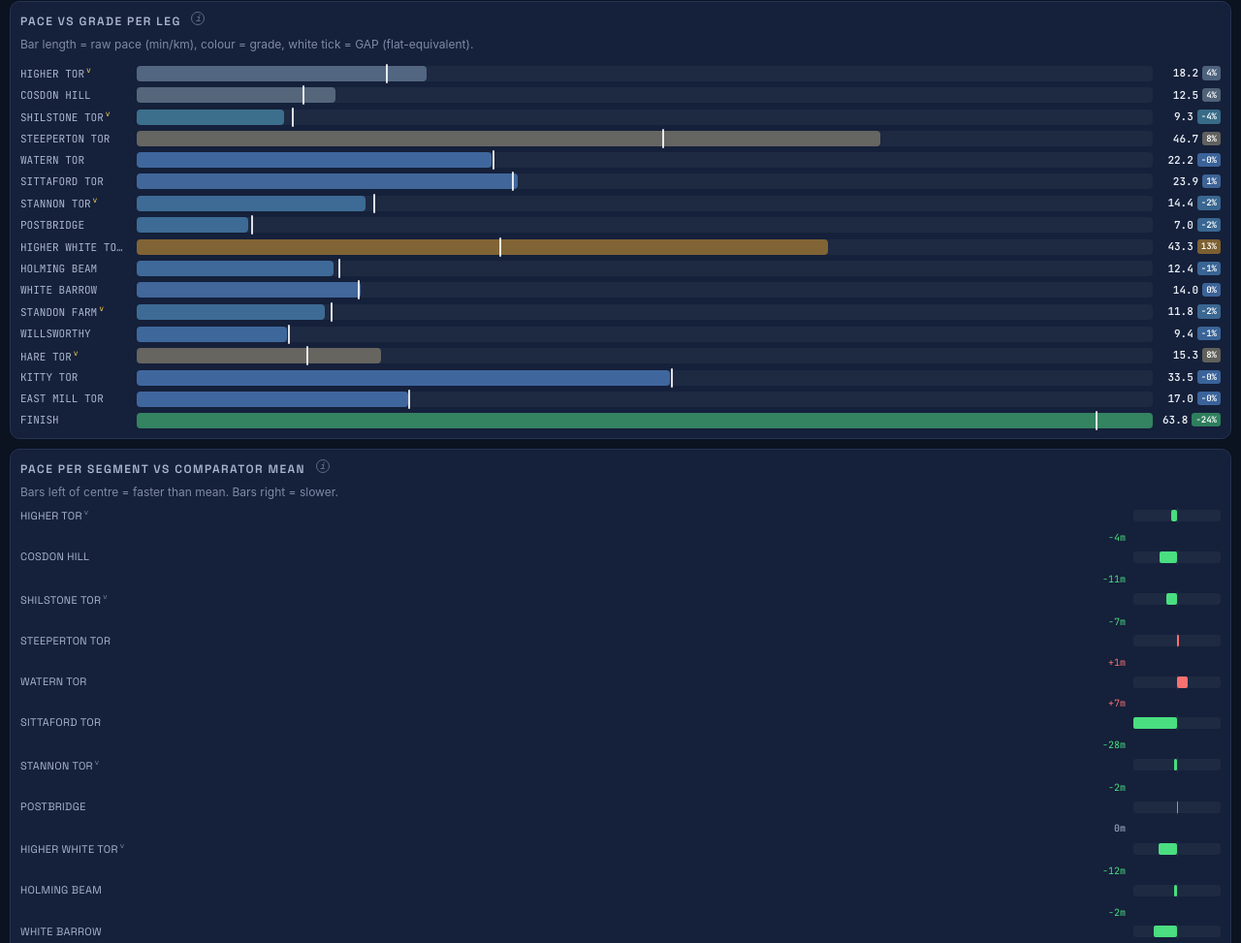
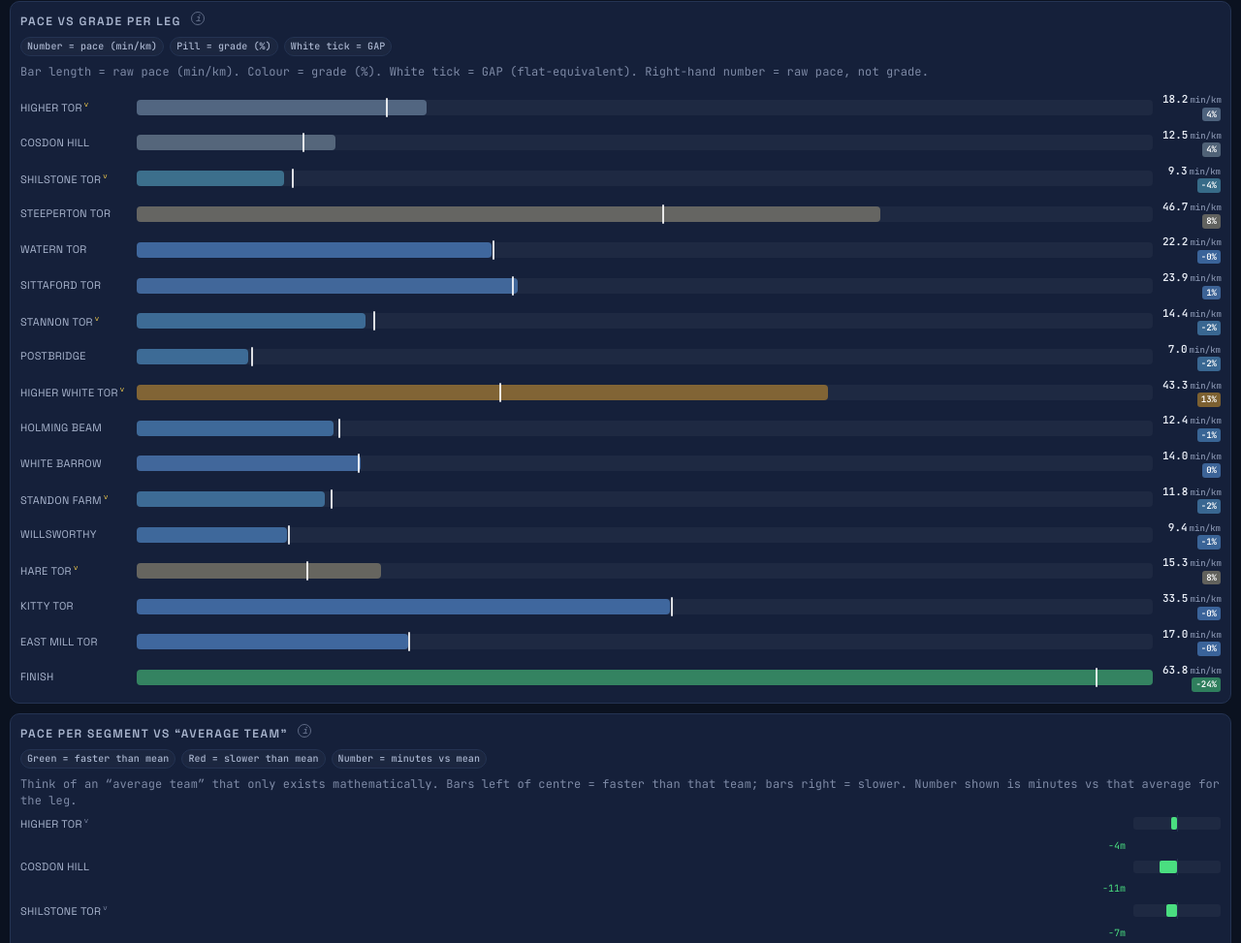
Before and after one commit to j3brns/tentors26, a website: page site/index.html in a window 1280 px wide. Shown: the part 2117-3090 px from the top of the page at 97% size. Drawn offline with Linux system fonts and the light colour scheme.

Commit message:
Rephrase comparator copy as an average-team concept

```diff
--- a/site/app.js
+++ b/site/app.js
@@ -551,7 +551,7 @@ function renderInsights(data) {
 
 // Explainer popover content keyed by data-info-key. Plain HTML strings.
 const INFO_EXPLAINERS = {
-  distance: `<strong>Estimated foot distance.</strong> The figure shown is the Haversine straight-line sum between consecutive checkpoint coordinates. Actual walked distance on Dartmoor is typically 10–15% greater (terrain, bog avoidance, navigation lines), so a 35-mile official route reads as ~40 mi straight-line.`,
+  distance: `<strong>Estimated foot distance.</strong> We start with Haversine straight-line distance between checkpoints, then apply a Dartmoor terrain factor (+12%) to estimate walked ground distance. It's still an estimate (line choice, bog avoidance, micro-navigation), but better than raw straight-line alone.`,
   gap: `<strong>Grade-Adjusted Pace.</strong> Your raw pace for each leg is divided by a Strava-style cost multiplier that reflects how much harder the terrain made it: ~1.24 at +5% grade, 1.61 at +10%. The result is a flat-equivalent pace — what you would have walked on level ground at the same effort. The card-level GAP shown here is distance-weighted across all reached legs.`,
   effort: `<strong>Effort score = distance (km) + ascent (m) ÷ 10.</strong> A 100 m climb is treated as roughly equivalent to 1 km of flat walking. Lets us rank legs and full routes by combined exertion. The hardest leg shown above is the leg with the highest effort number.`,
   consistency: `<strong>Pace consistency.</strong> Standard deviation of per-leg pace (min/km) across all reached legs, with the coefficient of variation (CV = stddev ÷ mean) shown alongside. Lower numbers mean a steadier walker. Endurance coaches typically aim for CV under 15% on long-form events.`,
@@ -563,7 +563,7 @@ const INFO_EXPLAINERS = {
   whatIf: `Sums comparator splits across all legs (mean and fastest), adds the start time and an 11h overnight, and projects the resulting wall-clock finish. Helpful for asking "if we matched the field" or "if we matched the leader on every leg".`,
   historical: `Hand-curated reference from past Ten Tors 35-mi events (Churcher's 2011/2013, Gordon's 2024). Walking minutes are computed by subtracting the 11h overnight from the wall-clock Sunday finish.`,
   inferredMap: `<strong>Why inferred.</strong> Checkpoint positions come from a hand-tuned coordinate file (approx WGS84 from OS Explorer OL28 reading). Errors are typically <1 km. The bias is to keep relative geography right so the map, pace deltas and ETA stay internally consistent — not survey-grade absolute accuracy.`,
-  paceBars: `Each bar shows the difference between this team's split for a segment and the comparator <strong>mean</strong> across all teams who walked the same segment. Bars left of centre = faster than mean, right = slower. The number shown on the right is the minute delta. Camp → Willsworthy has the overnight rest subtracted before comparison.`,
+  paceBars: `Think of an <strong>average team</strong> that only exists mathematically: for each leg, we take the mean split across all teams who walked that leg. Each bar shows how far this team was from that average team. Bars left of centre = faster, right = slower. The number on the right is the minute delta. Camp → Willsworthy has overnight rest subtracted before comparison.`,
   elevation: `Elevation at each checkpoint from the coords file, joined into a continuous profile. The vertical orange line marks the team's current/last checkpoint. The summary line at the foot sums total distance, cumulative ascent (m climbed up) and cumulative descent (m walked down).`,
   position: `Each point is the team's overall rank at one observed snapshot. Lower numbers (drawn higher on the chart) are better. Only appears once at least two distinct ranks have been observed.`
 };
@@ -670,7 +670,7 @@ function renderGAPBars(data) {
         <span class="pace-fill" style="width:${pacePct.toFixed(1)}%;background:${gradeColor.bg}"></span>
         <span class="gap-tick" style="left:${gapPct.toFixed(1)}%" title="GAP ${L.gapPace.toFixed(1)} min/km"></span>
       </div>
-      <span class="value">${L.pace.toFixed(1)}${gradePill}</span>
+      <span class="value">${L.pace.toFixed(1)}<span class="unit">min/km</span>${gradePill}</span>
     </div>`);
   }
   host.innerHTML = rows.join('');
--- a/site/index.html
+++ b/site/index.html
@@ -127,13 +127,23 @@
 
   <section class="card" aria-labelledby="gapHeading">
     <h2 id="gapHeading">Pace vs grade per leg <button type="button" class="info-btn" data-info-key="paceVsGrade" aria-label="About pace vs grade">i</button></h2>
-    <p class="muted">Bar length = raw pace (min/km), colour = grade, white tick = GAP (flat-equivalent).</p>
+    <div class="mini-legend" aria-label="Pace vs grade legend">
+      <span class="chip">Number = pace (min/km)</span>
+      <span class="chip">Pill = grade (%)</span>
+      <span class="chip">White tick = GAP</span>
+    </div>
+    <p class="muted">Bar length = raw pace (min/km). Colour = grade (%). White tick = GAP (flat-equivalent). Right-hand number = raw pace, not grade.</p>
     <div id="gapBars" class="gap-bars"></div>
   </section>
 
   <section class="card" aria-labelledby="paceHeading">
-    <h2 id="paceHeading">Pace per segment vs comparator mean <button type="button" class="info-btn" data-info-key="paceBars" aria-label="About pace bars">i</button></h2>
-    <p class="muted" id="paceLegend">Bars left of centre = faster than mean. Bars right = slower.</p>
+    <h2 id="paceHeading">Pace per segment vs “average team” <button type="button" class="info-btn" data-info-key="paceBars" aria-label="About pace bars">i</button></h2>
+    <div class="mini-legend" aria-label="Comparator pace legend">
+      <span class="chip">Green = faster than mean</span>
+      <span class="chip">Red = slower than mean</span>
+      <span class="chip">Number = minutes vs mean</span>
+    </div>
+    <p class="muted" id="paceLegend">Think of an “average team” that only exists mathematically. Bars left of centre = faster than that team; bars right = slower. Number shown is minutes vs that average for the leg.</p>
     <div id="paceBars" class="pace-bars"></div>
   </section>
 
--- a/site/styles.css
+++ b/site/styles.css
@@ -247,9 +247,21 @@ a { color: #93c5fd; }
 
 /* GAP bars */
 .gap-bars { display: flex; flex-direction: column; gap: 6px; margin: 12px 0 0; }
-.gap-row { display: grid; grid-template-columns: 110px 1fr 60px; align-items: center; gap: 10px; font-family: var(--font-mono); font-size: 11px; }
+.mini-legend { display: flex; flex-wrap: wrap; gap: 6px; margin: 0 0 8px; }
+.mini-legend .chip {
+  display: inline-flex; align-items: center;
+  padding: 2px 6px;
+  border: 1px solid var(--line);
+  border-radius: 999px;
+  background: rgba(255,255,255,0.03);
+  color: var(--ink-2);
+  font-family: var(--font-mono);
+  font-size: 10px;
+  letter-spacing: 0.01em;
+}
+.gap-row { display: grid; grid-template-columns: 110px 1fr 60px; align-items: center; gap: 10px; font-size: 11px; }
 .gap-row.upcoming { opacity: 0.45; }
-.gap-row .label { color: var(--ink-2); white-space: nowrap; overflow: hidden; text-overflow: ellipsis; }
+.gap-row .label { color: var(--ink-2); white-space: nowrap; overflow: hidden; text-overflow: ellipsis; font-family: var(--font-display); letter-spacing: 0.03em; }
 .gap-row .label sup { font-size: 8px; color: #fcd34d; margin-left: 2px; }
 .gap-row .track {
   position: relative; height: 16px; border-radius: 4px;
@@ -264,7 +276,8 @@ a { color: #93c5fd; }
   background: rgba(255,255,255,0.85);
   border-radius: 1px;
 }
-.gap-row .value { color: var(--ink); text-align: right; font-weight: 600; }
+.gap-row .value { color: var(--ink); text-align: right; font-weight: 600; font-family: var(--font-mono); }
+.gap-row .unit { color: var(--muted); font-size: 9px; margin-left: 2px; }
 .gap-row .grade-pill {
   display: inline-block; padding: 1px 4px; border-radius: 3px;
   font-size: 9px; margin-left: 4px; vertical-align: 1px;
@@ -299,6 +312,8 @@ main { padding: var(--pad); display: flex; flex-direction: column; gap: var(--ga
   font-weight: 600;
 }
 .muted { color: var(--muted); font-size: 12px; margin: 0 0 6px; }
+/* Keep explanatory copy styling consistent in card sections. */
+.card > .muted { font-family: var(--font-mono); letter-spacing: 0.01em; }
 
 /* Map: full-bleed on mobile */
 .map-section {
@@ -352,12 +367,12 @@ main { padding: var(--pad); display: flex; flex-direction: column; gap: var(--ga
 .current-body .cp-meta { font-family: var(--font-mono); color: var(--ink-2); font-size: 12px; }
 
 /* Pace bars */
-.pace-bars { display: flex; flex-direction: column; gap: 5px; }
+.pace-bars { display: flex; flex-direction: column; gap: 7px; }
 .pace-row { display: grid; grid-template-columns: 1fr 90px; gap: 8px; align-items: center; font-size: 11px; }
 .pace-row.upcoming { opacity: 0.45; }
 .pace-row .label { color: var(--ink-2); white-space: nowrap; overflow: hidden; text-overflow: ellipsis; font-family: var(--font-display); letter-spacing: 0.03em; }
 .pace-row .label sup { font-size: 8px; color: var(--muted); margin-left: 2px; vertical-align: super; }
-.pace-row .bar { position: relative; height: 12px; background: rgba(255,255,255,0.04); border-radius: 3px; }
+.pace-row .bar { position: relative; height: 13px; background: rgba(255,255,255,0.04); border-radius: 3px; }
 .pace-row .bar::before { content: ""; position: absolute; left: 50%; top: -2px; bottom: -2px; width: 1px; background: var(--line); }
 .pace-row .bar .fill { position: absolute; top: 0; bottom: 0; min-width: 1px; border-radius: 2px; }
 .pace-row .bar .fill.fast { right: 50%; background: var(--reached); }
```
Also changed, not shown: site/indexjo.html (+13 -3 lines).
